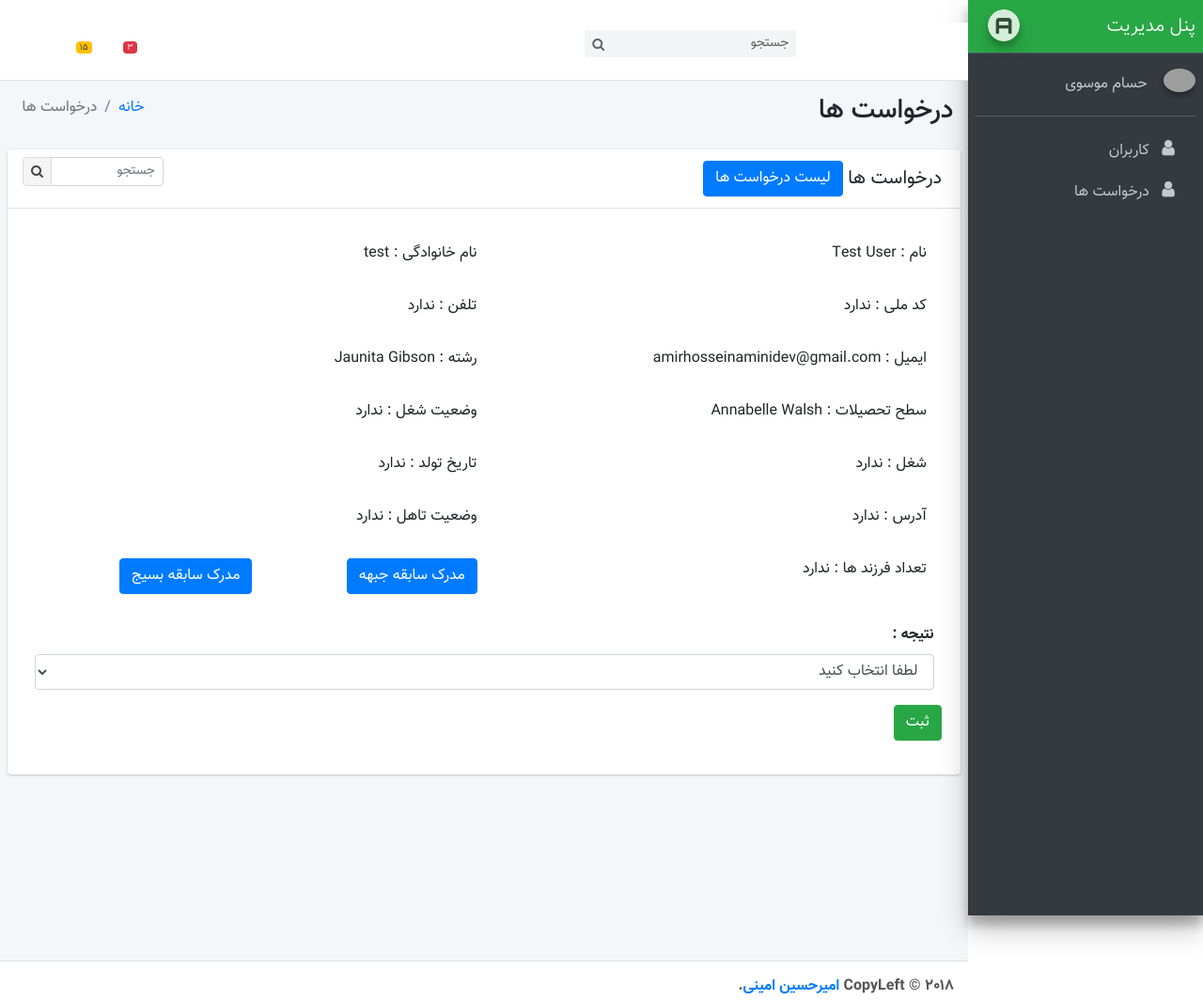
After one commit to AmirHosseinAminiDev/bonyad, a Laravel app: page /admin-panel/master-requests/1 in a window 1280 px wide. The commit adds this page. Shown: the top 1064 px of the page at 94% size. Run offline with Laravel 12, Linux system fonts and the light colour scheme; a user stored in the database is signed in; data comes from the database, SQL or seed files in the repository; some libraries are stand-ins or nearby versions; grey boxes are pictures that could not be loaded.

```diff
--- a/app/Http/Controllers/Admin/MasterRequests/MasterRequestController.php
+++ b/app/Http/Controllers/Admin/MasterRequests/MasterRequestController.php
@@ -2,6 +2,7 @@
 
 namespace App\Http\Controllers\Admin\MasterRequests;
 
+use App\Enums\RequestsStatus;
 use App\Http\Controllers\Controller;
 use App\Models\MasterRequest;
 use Illuminate\Http\Request;
@@ -13,7 +14,9 @@ class MasterRequestController extends Controller
      */
     public function index()
     {
-        //
+        return view('admin.requests.index', [
+            'requests' => MasterRequest::all()
+        ]);
     }
 
     /**
@@ -45,7 +48,9 @@ class MasterRequestController extends Controller
      */
     public function edit(MasterRequest $masterRequest)
     {
-        //
+        return view('admin.requests.edit', [
+            'master' => $masterRequest
+        ]);
     }
 
     /**
@@ -53,7 +58,21 @@ class MasterRequestController extends Controller
      */
     public function update(Request $request, MasterRequest $masterRequest)
     {
-        //
+        if ($request->result == RequestsStatus::ACCEPTED->value) {
+            $masterRequest->update([
+                'status' => RequestsStatus::ACCEPTED->value
+            ]);
+        } elseif ($request->result == RequestsStatus::REJECTED->value) {
+            $masterRequest->update([
+                'status' => RequestsStatus::REJECTED->value
+            ]);
+        }else{
+            $masterRequest->update([
+                'status' => RequestsStatus::INPROGRESS->value
+            ]);
+        }
+
+        return redirect()->route('requests.index')->with('success', 'وضعیت درخواست مورد نظر بروز رسانی شد');
     }
 
     /**
--- a/app/Models/Documents.php
+++ b/app/Models/Documents.php
@@ -4,6 +4,7 @@ namespace App\Models;
 
 use Illuminate\Database\Eloquent\Factories\HasFactory;
 use Illuminate\Database\Eloquent\Model;
+use Illuminate\Database\Eloquent\Relations\HasOne;
 
 class Documents extends Model
 {
@@ -22,4 +23,12 @@ class Documents extends Model
         'marriage_status',
         'children_count'
     ];
+
+    /**
+     * @return HasOne
+     */
+    public function masterRequest(): HasOne
+    {
+        return $this->hasOne(MasterRequest::class);
+    }
 }
--- a/app/Models/MasterRequest.php
+++ b/app/Models/MasterRequest.php
@@ -4,8 +4,29 @@ namespace App\Models;
 
 use Illuminate\Database\Eloquent\Factories\HasFactory;
 use Illuminate\Database\Eloquent\Model;
+use Illuminate\Database\Eloquent\Relations\BelongsTo;
 
 class MasterRequest extends Model
 {
     use HasFactory;
+
+    protected $fillable = [
+        'status'
+    ];
+
+    /**
+     * @return BelongsTo
+     */
+    public function user(): BelongsTo
+    {
+        return $this->belongsTo(User::class);
+    }
+
+    /**
+     * @return BelongsTo
+     */
+    public function document(): BelongsTo
+    {
+        return $this->belongsTo(Documents::class);
+    }
 }
--- a/app/Models/User.php
+++ b/app/Models/User.php
@@ -4,6 +4,7 @@ namespace App\Models;
 
 // use Illuminate\Contracts\Auth\MustVerifyEmail;
 use Illuminate\Database\Eloquent\Factories\HasFactory;
+use Illuminate\Database\Eloquent\Relations\HasOne;
 use Illuminate\Foundation\Auth\User as Authenticatable;
 use Illuminate\Notifications\Notifiable;
 
@@ -55,4 +56,12 @@ class User extends Authenticatable
     {
         return $this->name . ' ' . $this->last_name;
     }
+
+    /**
+     * @return HasOne
+     */
+    public function masterRequest(): HasOne
+    {
+        return $this->hasOne(MasterRequest::class);
+    }
 }
--- a/resources/views/admin/layouts/sidebar.blade.php
+++ b/resources/views/admin/layouts/sidebar.blade.php
@@ -35,6 +35,15 @@
                             </p>
                         </a>
                     </li>
+
+                    <li class="nav-item">
+                        <a href="{{ route('requests.index') }}" class="nav-link">
+                            <i class="nav-icon fa fa-user"></i>
+                            <p>
+                                درخواست ها
+                            </p>
+                        </a>
+                    </li>
                 </ul>
             </nav>
             <!-- /.sidebar-menu -->
--- /dev/null
+++ b/resources/views/admin/requests/edit.blade.php
@@ -0,0 +1,106 @@
+@extends('admin.layouts.master')
+@section('title','درخواست ها')
+@section('content')
+    <!-- Main content -->
+    <section class="content">
+        <!-- Default box -->
+        <div class="card">
+            <div class="card-header">
+                <h3 class="card-title">@yield('title') <a href="{{ route('users.create') }}" class="btn btn-primary">لیست
+                        درخواست ها</a></h3>
+
+                <div class="card-tools">
+                    <div class="input-group input-group-sm" style="width: 150px;">
+                        <input type="text" name="table_search" class="form-control float-right" placeholder="جستجو">
+
+                        <div class="input-group-append">
+                            <button type="submit" class="btn btn-default"><i class="fa fa-search"></i></button>
+                        </div>
+                    </div>
+                </div>
+            </div>
+            <!-- /.card-header -->
+            <div class="card-body">
+                <form action="{{ route('requests.update',$master) }}" method="POST">
+                    @csrf
+                    @method('PUT')
+                    <div class="row p-3">
+                        <div class="col-md-6">
+                            نام : {{ $master->user->name ?? 'ندارد' }}
+                        </div>
+                        <div class="col-md-6">
+                            نام خانوادگی : {{ $master->user->last_name ?? 'ندارد' }}
+                        </div>
+                    </div>
+                    <div class="row p-3">
+                        <div class="col-md-6">
+                            کد ملی : {{ $master->user->national_code ?? 'ندارد' }}
+                        </div>
+                        <div class="col-md-6">
+                            تلفن : {{ $master->user->phone ?? 'ندارد' }}
+                        </div>
+                    </div>
+                    <div class="row p-3">
+                        <div class="col-md-6">
+                            ایمیل : {{ $master->user->email ?? 'ندارد' }}
+                        </div>
+                        <div class="col-md-6">
+                            رشته : {{ $master->document->major ?? 'ندارد' }}
+                        </div>
+                    </div>
+                    <div class="row p-3">
+                        <div class="col-md-6">
+                            سطح تحصیلات : {{ $master->document->education_level ?? 'ندارد' }}
+                        </div>
+                        <div class="col-md-6">
+                            وضعیت شغل : {{ $master->document->job_status ?? 'ندارد' }}
+                        </div>
+                    </div>
+                    <div class="row p-3">
+                        <div class="col-md-6">
+                            شغل : {{ $master->document->job ?? 'ندارد' }}
+                        </div>
+                        <div class="col-md-6">
+                            تاریخ تولد : {{ $master->document->birth_date ?? 'ندارد' }}
+                        </div>
+                    </div>
+                    <div class="row p-3">
+                        <div class="col-md-6">
+                            آدرس : {{ $master->document->address ?? 'ندارد'}}
+                        </div>
+                        <div class="col-md-6">
+                            وضعیت تاهل : {{ $master->document->marriage_status ?? 'ندارد'}}
+                        </div>
+                    </div>
+                    <div class="row p-3">
+                        <div class="col-md-6">
+                            تعداد فرزند ها : {{ $master->document->chidren_count ?? 'ندارد' }}
+                        </div>
+                        <div class="col-md-3">
+                            <a href="{{ public_path('').'/war_history/'.$master->document->war_history }}"
+                               class="btn btn-primary">مدرک سابقه جبهه</a>
+                        </div>
+                        <div class="col-md-3">
+                            <a href="{{ public_path('').'/active_basij/'.$master->document->active_basij }}"
+                               class="btn btn-primary">مدرک سابقه بسیج</a>
+                        </div>
+                    </div>
+                    <div class="row p-3">
+                        <label for="">نتیجه :</label>
+                        <select class="form-control" name="result" id="">
+                            <option value="" selected>لطفا انتخاب کنید</option>
+                            <option value="{{ \App\Enums\RequestsStatus::ACCEPTED->value }}">تایید</option>
+                            <option value="{{ \App\Enums\RequestsStatus::REJECTED->value }}">رد</option>
+                            <option value="{{ \App\Enums\RequestsStatus::INPROGRESS->value }}">درحال پردازش</option>
+                        </select>
+                    </div>
+                    <button type="submit" class="btn btn-success">ثبت</button>
+                </form>
+            </div>
+            <!-- /.card-body -->
+        </div>
+        <!-- /.card -->
+
+    </section>
+    <!-- /.content -->
+@endsection
--- a/routes/web.php
+++ b/routes/web.php
@@ -2,6 +2,7 @@
 
 use App\Http\Controllers\Admin\AdminController;
 use App\Http\Controllers\Admin\Documents\DocumentsController;
+use App\Http\Controllers\Admin\MasterRequests\MasterRequestController;
 use App\Http\Controllers\Admin\Users\UserController;
 use App\Http\Controllers\ProfileController;
 use App\Http\Middleware\IsAdmin;
@@ -29,6 +30,13 @@ Route::prefix('/admin-panel')->middleware(['auth', IsAdmin::class])->group(funct
         Route::post('/create', [DocumentsController::class, 'store'])->name('docs.store');
     });
 
+    //    REQUESTS ROUTES //
+    Route::prefix('/master-requests')->group(function () {
+        Route::get('/', [MasterRequestController::class, 'index'])->name('requests.index');
+        Route::get('/{masterRequest}', [MasterRequestController::class, 'edit'])->name('requests.edit');
+        Route::put('/{masterRequest}', [MasterRequestController::class, 'update'])->name('requests.update');
+    });
+
 });
 
 Route::get('/dashboard', function () {
```
Also changed, not shown: database/seeders/DatabaseSeeder.php (+18 -2 lines), resources/views/admin/requests/index.blade.php (added, +99 -0 lines), database/migrations/2024_05_11_162118_create_master_requests_table.php.
